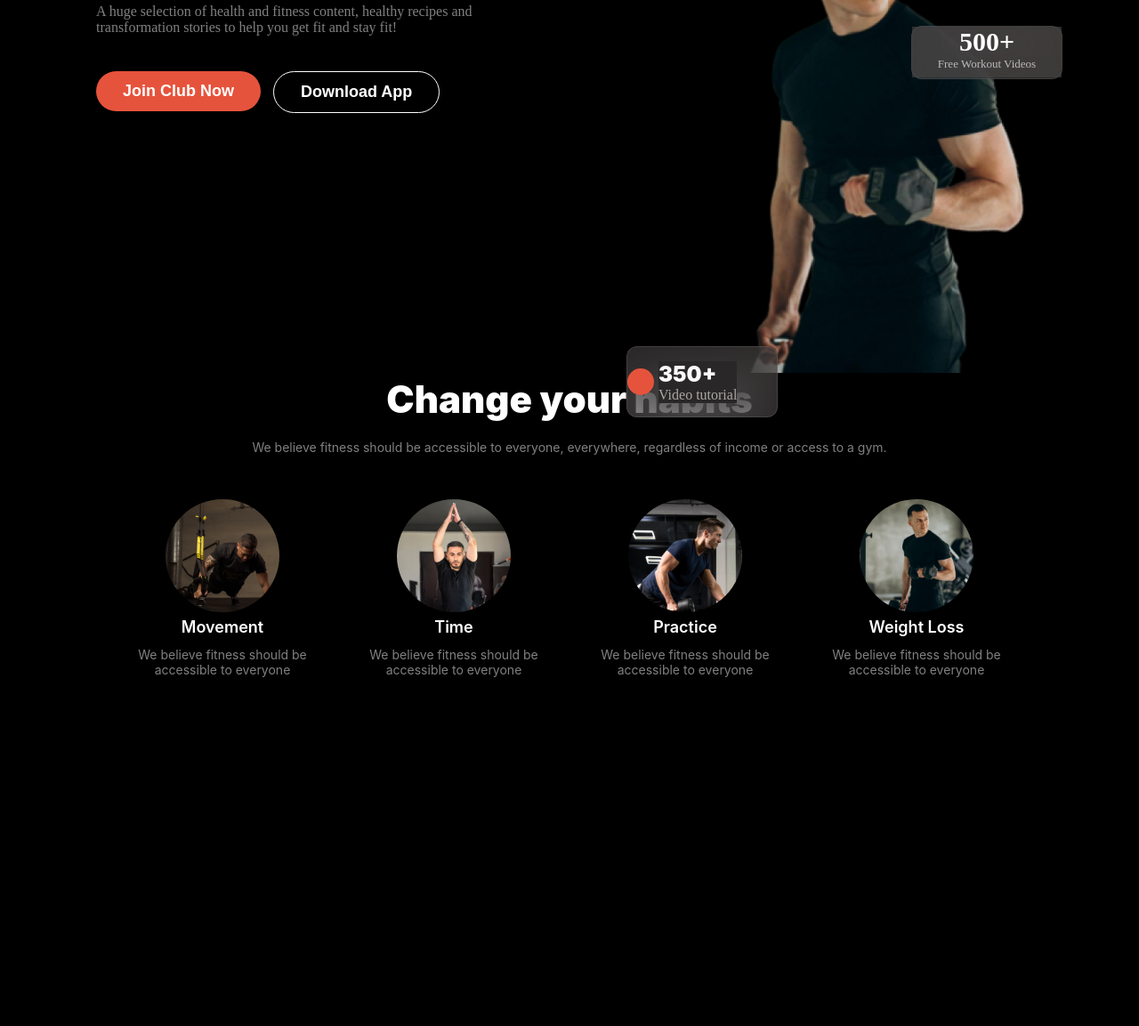
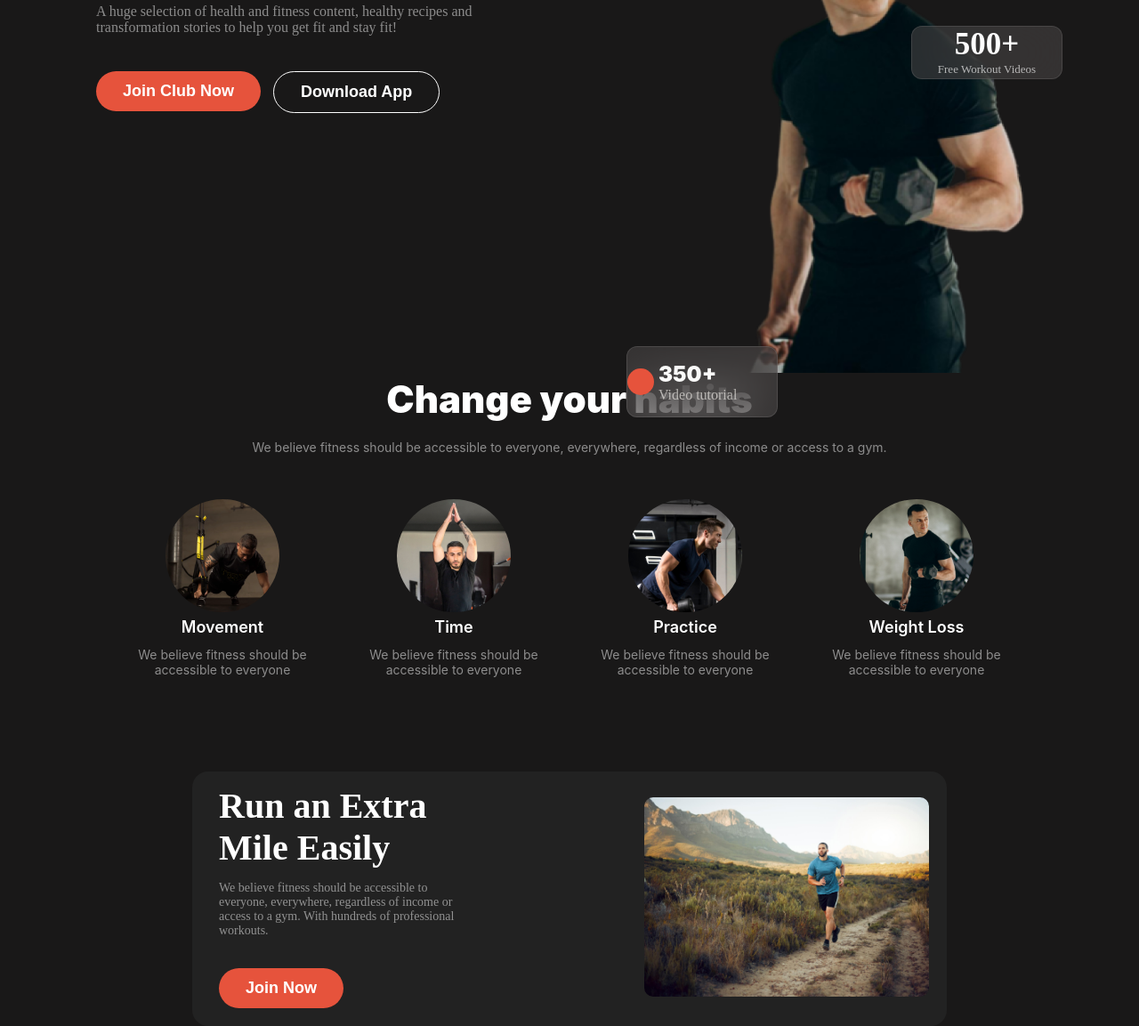
Before and after one commit to mohibbullah272/Assignment-2, a plain HTML site: page index.html in a window 1280 px wide. Shown: the part 291-1444 px from the top of the page at 89% size. Before the commit the page ends 1058 px from the top, so only its background shows below. Drawn offline with Linux system fonts and the light colour scheme.

Commit message:
add run section and responsive change

```diff
--- a/index.html
+++ b/index.html
@@ -78,6 +78,19 @@
 </div>
 </div>
 </section>
+<section class="run-container">
+    <div class="run-content">
+        <h3 class="run-title">Run an Extra <br>
+            Mile Easily</h3>
+        <p class="run-des">We believe fitness should be accessible to everyone, everywhere, regardless of income or access to a gym. With hundreds of professional workouts.</p>
+        <button class="btn-primary" id="run-btn">Join Now</button>
+    </div>
+<div class="run-img-container">
+<img src="./images/run.jpg" alt="a man run in field">
+</div>
+
+</section>
+
     </main>
 
     <footer>
--- a/style/style.css
+++ b/style/style.css
@@ -9,8 +9,10 @@
   *{
 margin: 0;
 padding: 0;
-background-color:black;
-color: white;
+  }
+  body{
+    background-color: rgb(25, 24, 24);
+    color: white;
   }
   /* shared style */
 
@@ -57,7 +59,6 @@ font-weight: 800;
   display: flex;
   justify-content: space-around;
   margin-top: 50px;
-
  }
  .banner-content{
   width: 32rem;
@@ -67,6 +68,8 @@ font-weight: 800;
 color: rgb(255, 255, 255);
 font-size: 60px;
 font-weight: 900;
+
+
  }
  .banner-description{
   color: rgba(255, 255, 255, 0.5);
@@ -86,6 +89,7 @@ border: 1px solid rgb(255, 255, 255);
 border-radius: 42px;
 padding: 12px 30px 12px 30px;
 color: rgb(255, 255, 255);
+background-color: rgb(25, 24, 24);
 font-size: 18px;
 font-weight: 600;
  }
@@ -114,15 +118,11 @@ top: 85%;
 color: rgba(239, 237, 232, 0.65);
 font-size: 16px;
 font-weight: 400;
-backdrop-filter: blur(30px);
-background: rgba(76, 73, 73, 0.54);
 }
 .box-1-title{
 color: rgb(250, 250, 249);
 font-size: 24px;
 font-weight: 900;
-backdrop-filter: blur(30px);
-background: rgba(76, 73, 73, 0.54);
 }
 .circle{
   width: 30px;
@@ -149,16 +149,12 @@ font-weight: 900;
   left: 80%;
 }
 .box-2-title{
-backdrop-filter: blur(30px);
-background: rgba(76, 73, 73, 0.54);
 color: rgb(255, 255, 255);
-font-size: 30px;
-font-weight: 700;
+font-size: 35px;
+font-weight: 900;
 text-align: center;
 }
 .box-2-des{
-  backdrop-filter: blur(30px);
-  background: rgba(76, 73, 73, 0.54);
  padding-bottom: 7px;
  color: rgba(255, 255, 255, 0.65);
 font-size: 13px;
@@ -170,6 +166,7 @@ text-align: center;
   margin-top: 100px;
   max-width: 1040px;
   margin: 0 auto;
+  padding-bottom: 100px;
 }
 .habit-img-container{
   display: grid;
@@ -219,6 +216,76 @@ font-weight: 400;
 margin: 6px 0px;
 text-align: center;
 }
+/* run man style start hare */
+.run-container{
+display: flex;
+justify-content: space-between;
+align-items: center;
+border-radius: 18px;
+background: rgb(34, 34, 34);
+width: 53rem;
+margin: 0 auto;
+}
+.run-content{
+  width: 20rem;
+}
+.run-title{
+  color: white;
+  font-size: 40px;
+  font-weight: 900;
+  padding: 15px 20px 14px 30px;
+}
+.run-des{
+color: rgba(255, 255, 255, 0.5);
+font-size: 14px;
+font-weight: 400;
+padding: 0px 20px 34px 30px;
+}
+#run-btn{
+  margin: 0px 20px 20px 30px;
+}
+
+
+.run-img-container>img{
+width: 20rem;
+height: 14rem;
+border-radius: 30px;
+padding: 20px;
+}
+
+
+
+
+
+
+
+
+
+
+
+
+
+
+
+
+
+
+
+
+
+
+
+
+
+
+
+
+
+
+
+
+
+
 /* small device media */
 
 @media screen and (max-width:576px) {
@@ -229,18 +296,18 @@ text-align: center;
     box-sizing: border-box;
     border: 1px solid rgb(255, 255, 255);
     border-radius: 42px;
-    padding: 10px 20px 10px 20px;
+    padding: 15px 30px 15px 30px;
     color: rgb(255, 255, 255);
-    font-size: 12px;
+    font-size: 15px;
     font-weight: 400;
      }
   .btn-primary{
-    padding: 10px 20px 10px 20px;
+    padding: 15px 30px 15px 30px;
     border-radius: 42px;
     background: rgb(230, 83, 60);
     border: none;
     color: rgb(255, 255, 255);
-    font-size: 12px;
+    font-size: 15px;
     font-weight: 400;
     }
   .nav-bar{
@@ -250,6 +317,8 @@ text-align: center;
   .banner{
     flex-direction: column;
     flex-wrap: wrap;
+   justify-content: center;
+   align-items: center;
   }
   .box-1{
 top: 95%;
@@ -261,11 +330,18 @@ left: 5%;
   }
   .banner-title{
     font-size: 40px;
+    width: 14rem;
+  }
+  .banner-description{
+    width: 11rem;
   }
 .habit-img-container{
   grid-template-columns: repeat(1, 1fr);
   gap: 8px;
 }
-
+.habit-title,
+.habit-des{
+text-align: center;
+}
 
 }
```
